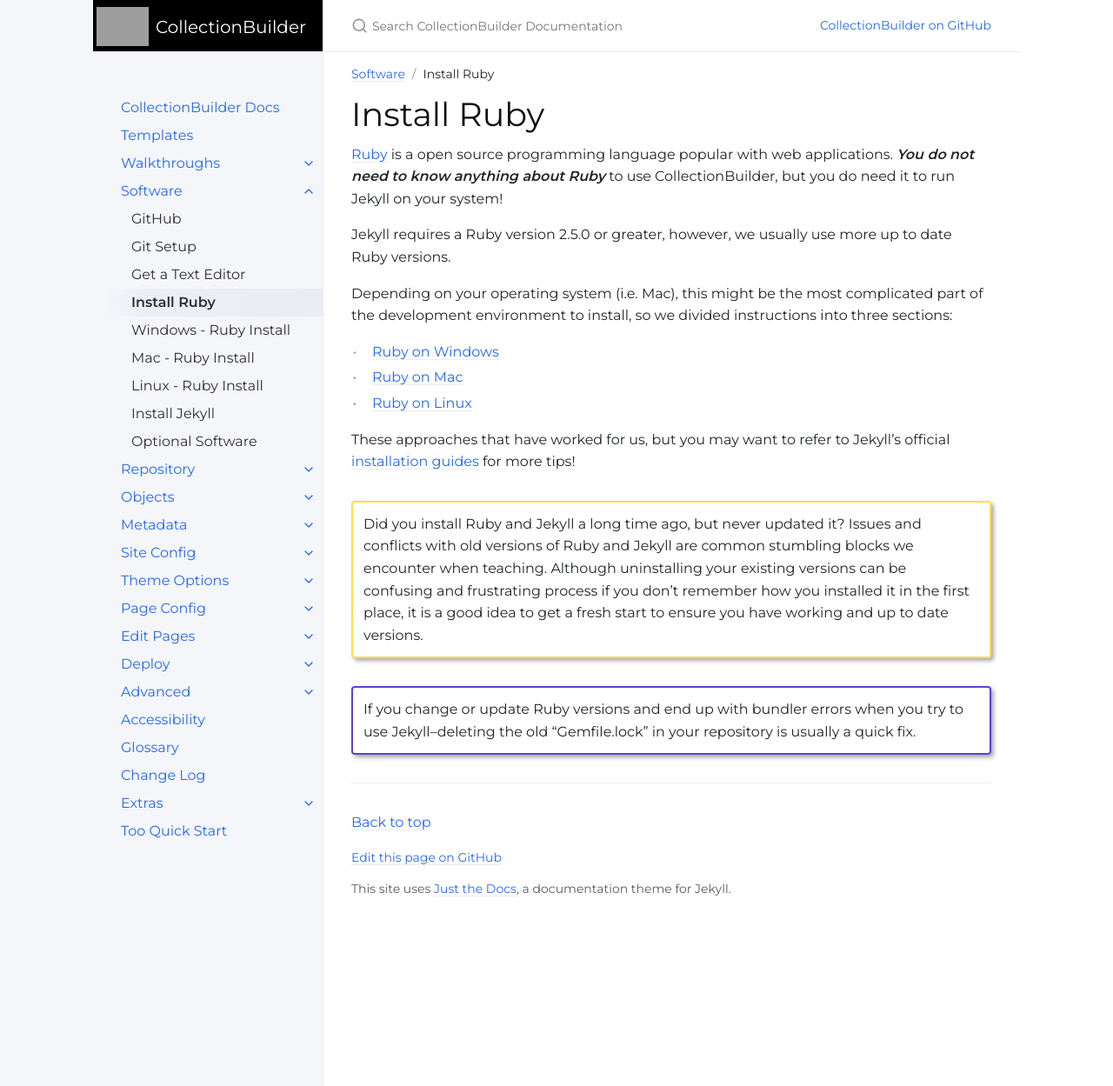
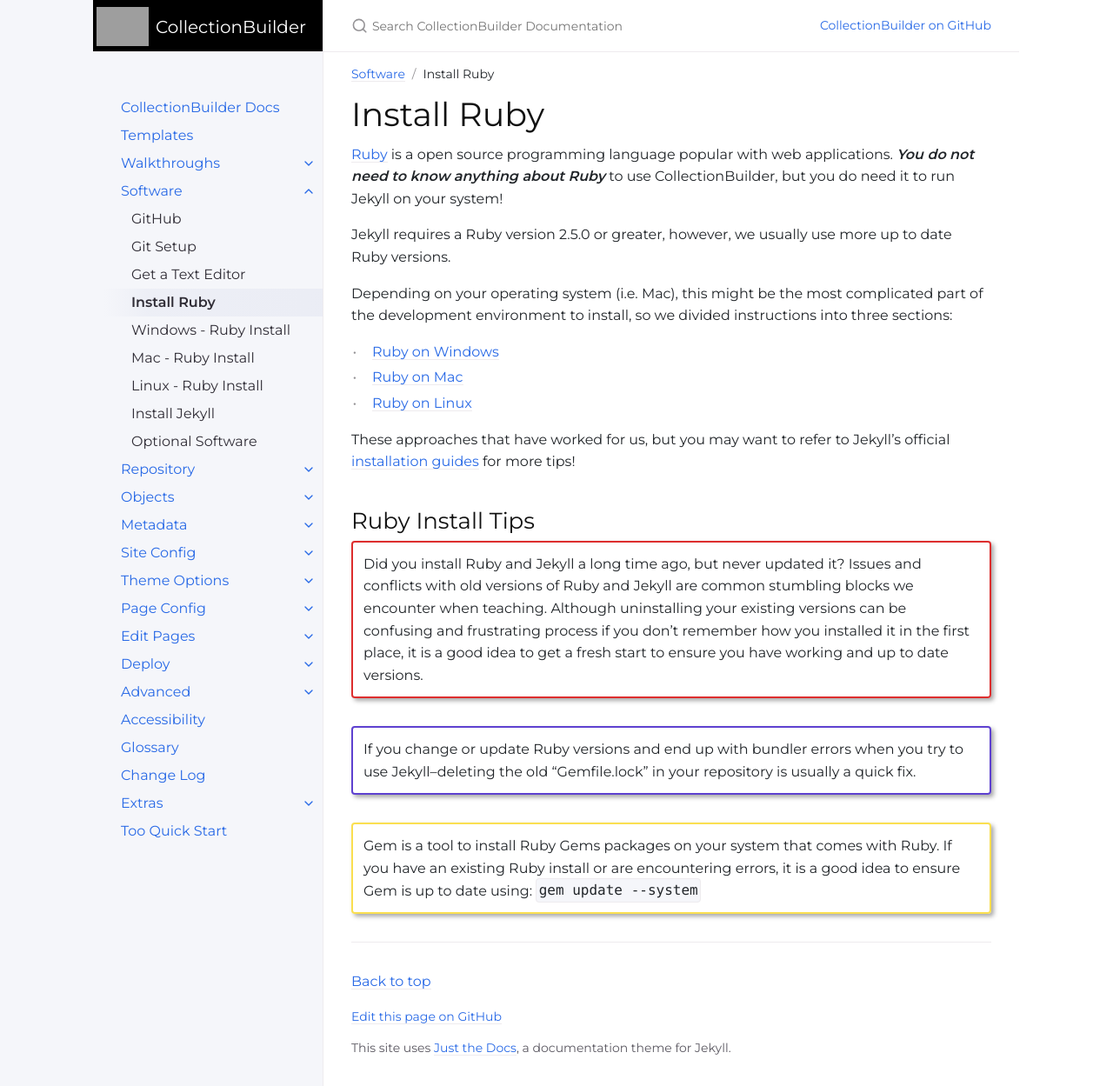
Before and after one commit to CollectionBuilder/cb-docs, a Jekyll site: the page built from docs/software/ruby.md, in a window 1280 px wide and 1249 px high. Shown: the whole window at 87% size. Built offline with Jekyll 4.4.1, drawn with Linux system fonts in a browser that asks for light colours; comment, search, counter and statistics services are not loaded.

Commit message:
note on updating Gem based on recent debugging issues

```diff
--- a/docs/software/ruby.md
+++ b/docs/software/ruby.md
@@ -19,10 +19,16 @@ Depending on your operating system (i.e. Mac), this might be the most complicate
 
 These approaches that have worked for us, but you may want to refer to Jekyll's official [installation guides](https://jekyllrb.com/docs/installation/) for more tips!
 
-{:.alert .alert-yellow}
+## Ruby Install Tips
+
+{:.alert .alert-red}
 Did you install Ruby and Jekyll a long time ago, but never updated it?
 Issues and conflicts with old versions of Ruby and Jekyll are common stumbling blocks we encounter when teaching.
 Although uninstalling your existing versions can be confusing and frustrating process if you don't remember how you installed it in the first place, it is a good idea to get a fresh start to ensure you have working and up to date versions.
 
 {:.alert .alert-purple}
 If you change or update Ruby versions and end up with bundler errors when you try to use Jekyll--deleting the old "Gemfile.lock" in your repository is usually a quick fix.
+
+{:.alert .alert-yellow}
+Gem is a tool to install Ruby Gems packages on your system that comes with Ruby.
+If you have an existing Ruby install or are encountering errors, it is a good idea to ensure Gem is up to date using: `gem update --system`
```
Also changed, not shown: docs/software/jekyll.md (+2 -2 lines).
